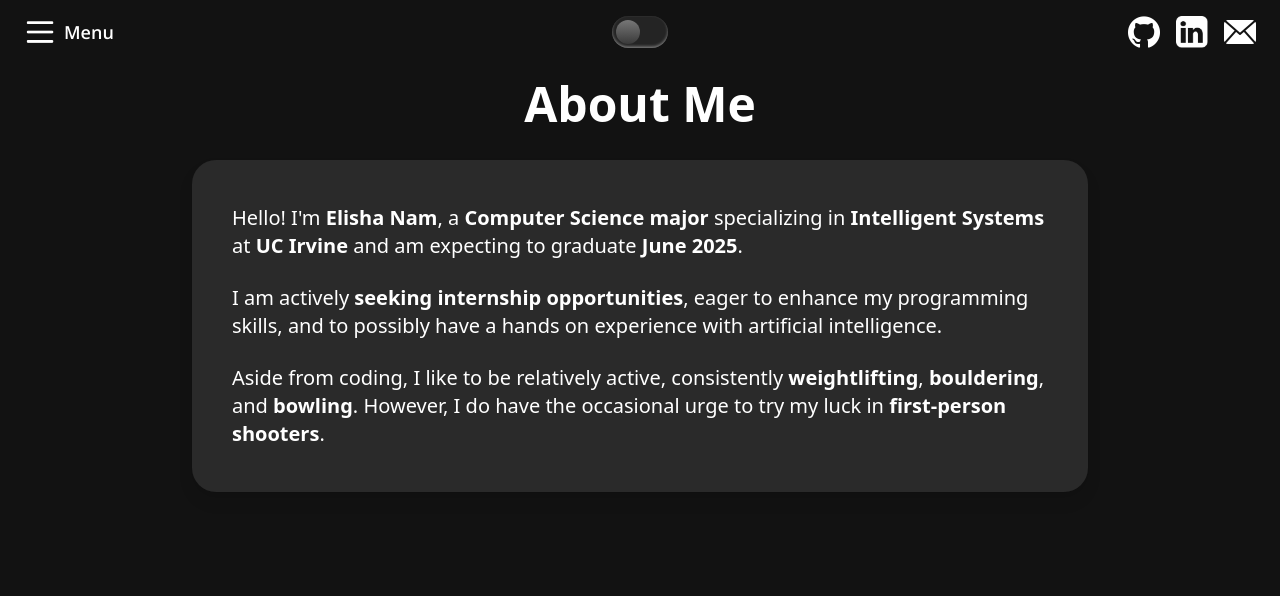
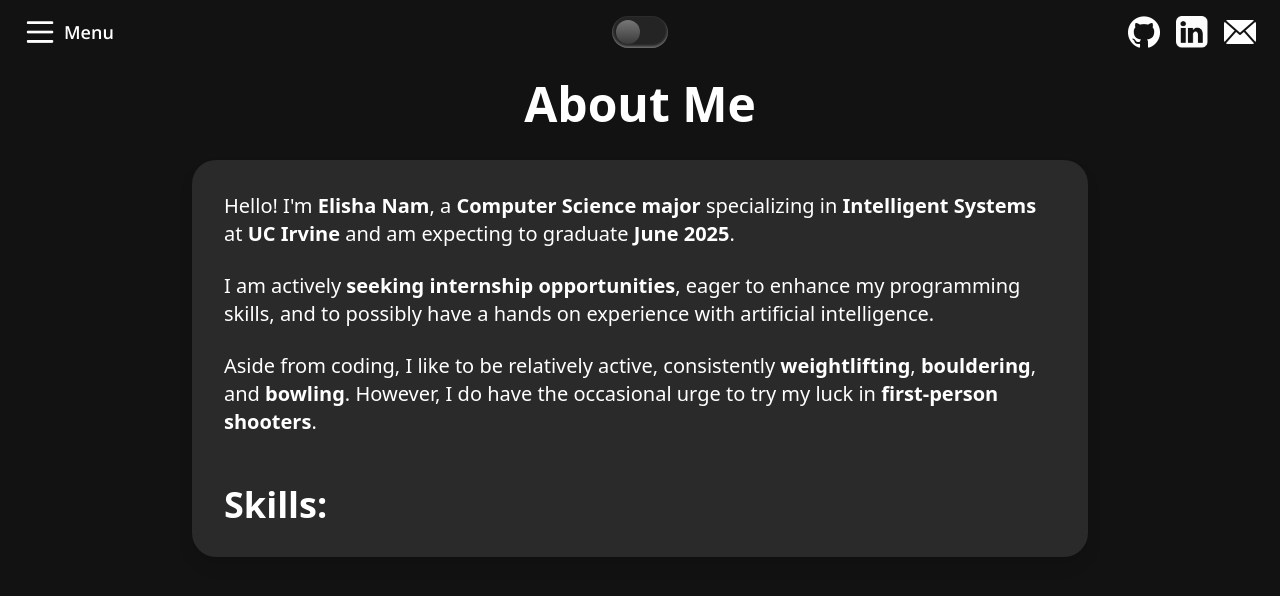
Before and after one commit to ENamja/personal-website, a Next.js app: page /about in a window 1280 px wide. Shown: the top 596 px of the page. Built offline with nearby package versions, Linux system fonts and the light colour scheme.

Commit message:
Decorated about description and added skills section

```diff
--- a/app/about/Bio.tsx
+++ b/app/about/Bio.tsx
@@ -2,31 +2,32 @@
 
 import { useContext } from "react";
 import { ThemeContext } from "@/app/Contexts";
+import Skills from "./Skills";
 
 function Bio() {
   const theme = useContext(ThemeContext);
   return (
     <div
       className={
-        "transition-colors duration-500 relative w-full max-w-4xl rounded-3xl my-8 drop-shadow-lg" +
+        "transition-colors duration-500 relative w-full max-w-4xl rounded-3xl my-8 drop-shadow-lg p-8" +
         (theme === "dark" ? " bg-[#121212] text-white" : " bg-white text-black")
       }
     >
-      <div className="m-4 text-left py-1 font-normal text-xl">
-        <p className="m-6">
+      <div className="text-left font-normal text-xl">
+        <p className="mb-6">
           Hello! I'm <span className="font-bold">Elisha Nam</span>, a{" "}
           <span className="font-bold">Computer Science major</span> specializing
           in <span className="font-bold">Intelligent Systems</span> at{" "}
           <span className="font-bold">UC Irvine</span> and am expecting to
           graduate <span className="font-bold">June 2025</span>.
         </p>
-        <p className="m-6">
+        <p className="my-6">
           I am actively{" "}
           <span className="font-bold">seeking internship opportunities</span>,
           eager to enhance my programming skills, and to possibly have a hands
           on experience with artificial intelligence.
         </p>
-        <p className="m-6">
+        <p className="my-6">
           Aside from coding, I like to be relatively active, consistently{" "}
           <span className="font-bold">weightlifting</span>,{" "}
           <span className="font-bold">bouldering</span>, and{" "}
@@ -35,6 +36,7 @@ function Bio() {
           <span className="font-bold">first-person shooters</span>.
         </p>
       </div>
+      <Skills></Skills>
       <div className="absolute top-0 left-0 w-full h-full rounded-3xl bg-white opacity-10"></div>
     </div>
   );
--- /dev/null
+++ b/app/about/Skills.tsx
@@ -0,0 +1,17 @@
+"use client";
+
+import { useContext } from "react";
+import { ThemeContext } from "@/app/Contexts";
+
+function Skills() {
+  const theme = useContext(ThemeContext);
+
+  return (
+    <div className="text-left mt-10">
+      <span className="text-4xl font-bold">Skills:</span>
+      <p></p>
+    </div>
+  );
+}
+
+export default Skills;
```
